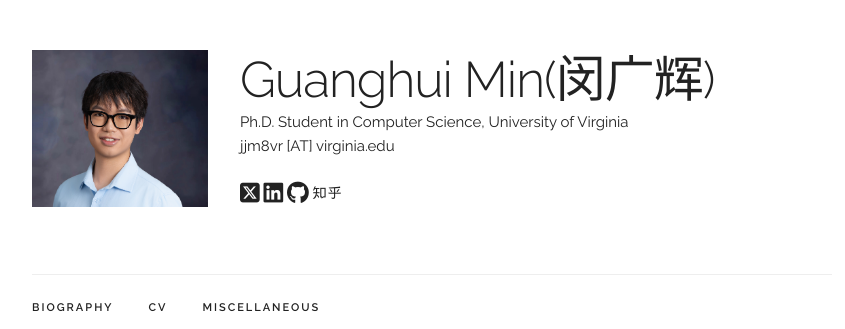
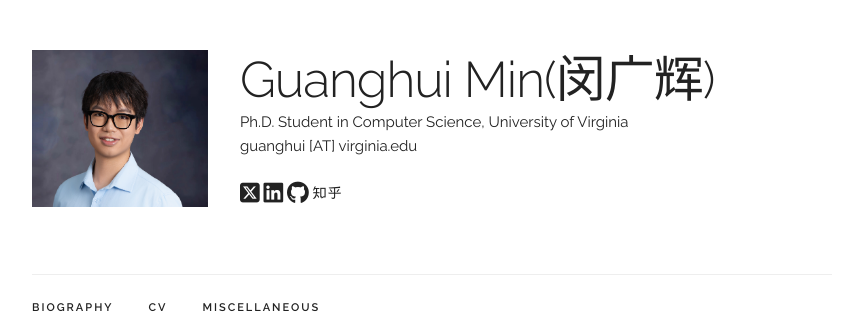
Before and after one commit to GuanghuiMin/GuanghuiMin.github.io, a Jekyll site: the page built from _projects/nlp_rasa.md, in a window 1280 px wide. Shown: the top 329 px of the page, without its empty margins (208-1053 px from the left). Built offline with Jekyll 4.4.1, drawn with Linux system fonts in a browser that asks for light colours.

Commit message:
update email

```diff
--- a/_data/main_info.yaml
+++ b/_data/main_info.yaml
@@ -1,6 +1,6 @@
 name: "Guanghui Min(闵广辉)"
 title: "Ph.D. Student in Computer Science, University of Virginia"
-email: "jjm8vr [AT] virginia.edu <br><br>"
+email: "guanghui [AT] virginia.edu <br><br>"
 profile_pic: "/assets/profile-pics/GM.png"
 twitter: "https://x.com/Guanghui_Min"
 linkedin: "https://www.linkedin.com/in/guanghui-min/"
```
Also changed, not shown: 7 other files.
